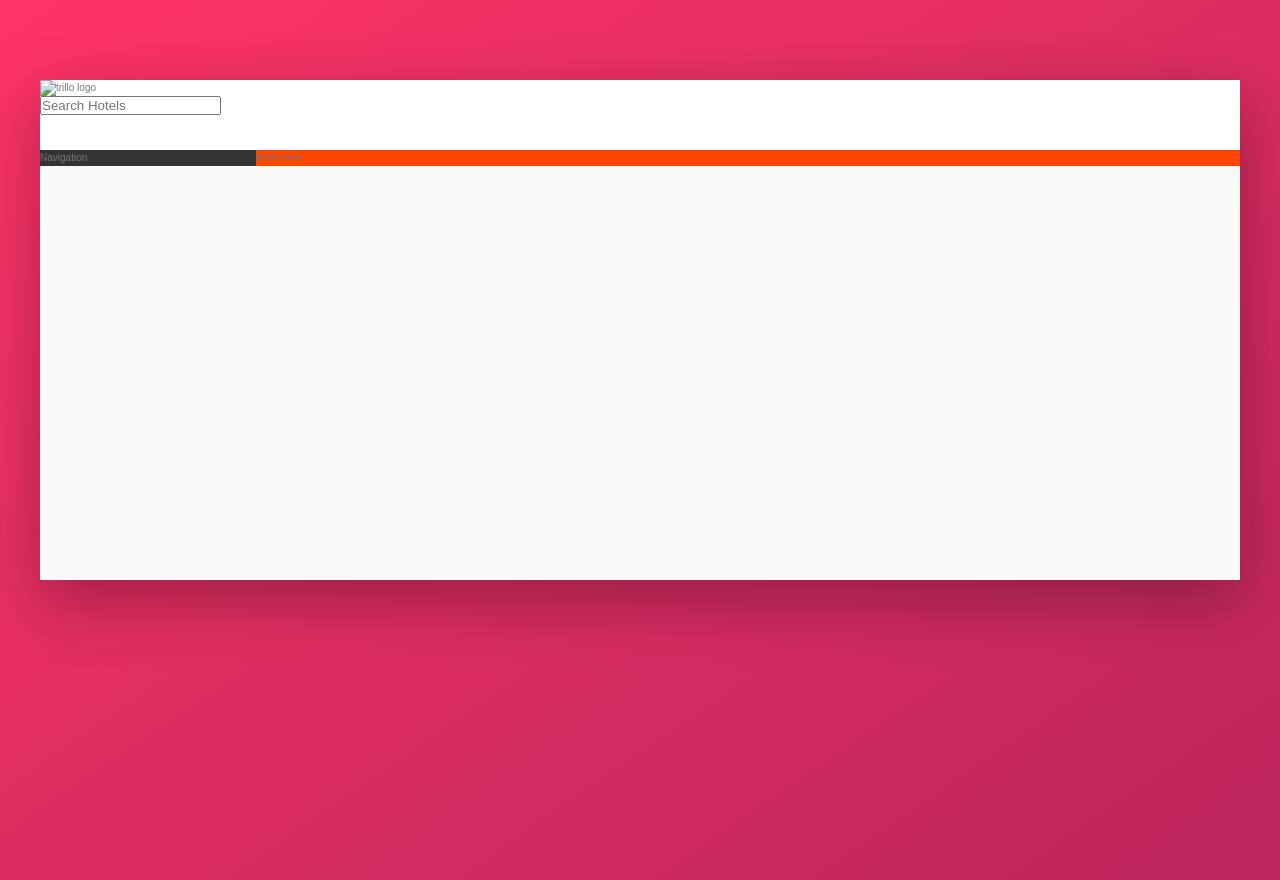
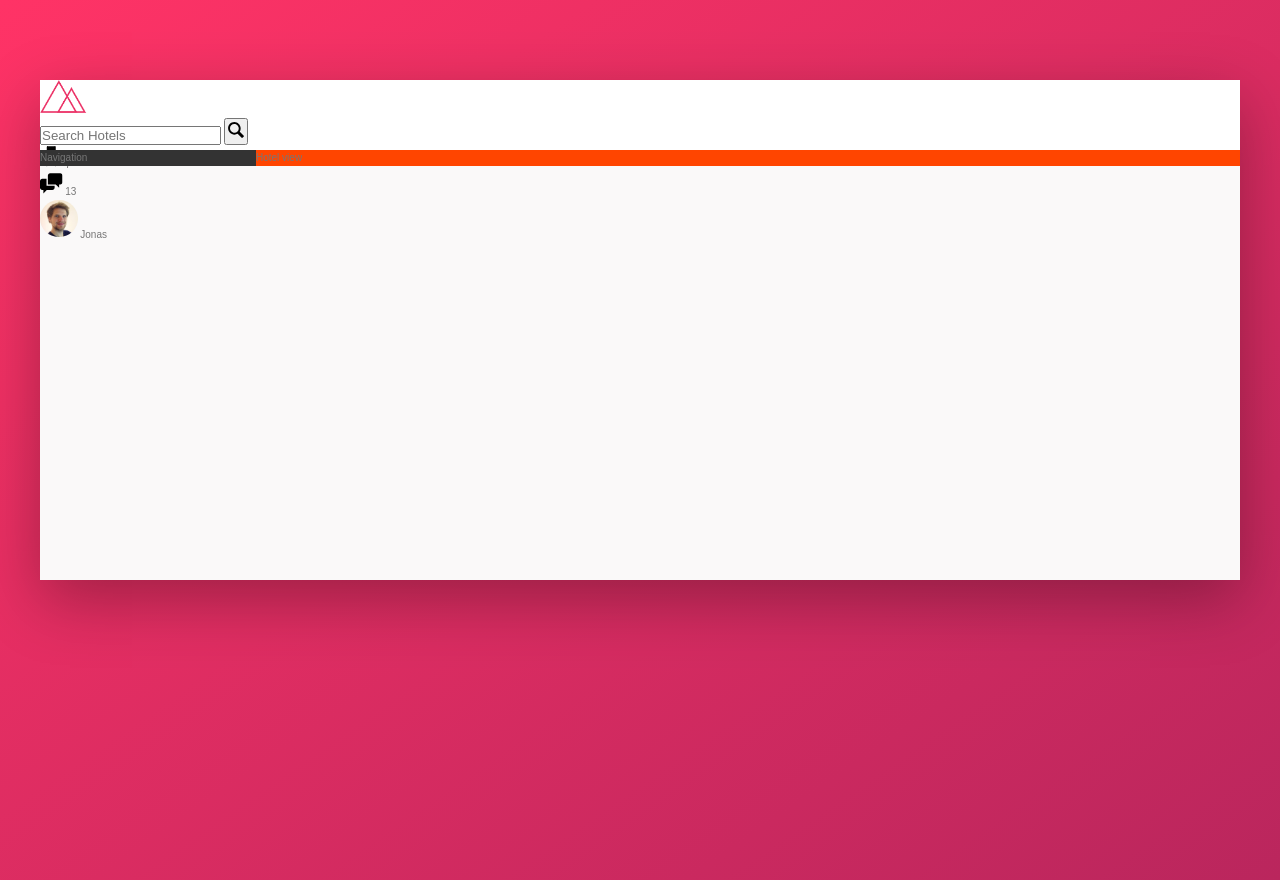
Before and after one commit to mattyImry/UdemyCssSass_Project2, a website: page index.html in a window 1280 px wide. Drawn offline with Linux system fonts and the light colour scheme.

Commit message:
Started Header

```diff
--- a/index.html
+++ b/index.html
@@ -13,12 +13,39 @@
     <body>
         <div class="container">
             <header class="header">
-                <img src="img/logo" alt="trillo logo" class="logo">
+                <img src="img/logo.png" alt="trillo logo" class="logo">
 
                 <form class="search" action="#">
                     <input type="text" class="search__input" placeholder="Search Hotels">
+                    <button class="search__button">
+
+                        <!--SVG ADDED FOR SEARCH BUTTON-->
+                        <svg class="search__icon">
+                            <use xlink:href="img/sprite.svg#icon-magnifying-glass"></use>
+                        </svg>
+                    </button>
                 </form>
+
+                <nav class="user-nav">
+                    <div class="user-nav__icon-box">
+                        <svg class="user-nav__icon">
+                            <use xlink:href="img/sprite.svg#icon-bookmark"></use>
+                        </svg>
+                        <span class="user-nav__notification">7</span>
+                    </div>
+                    <div class="user-nav__icon-box">
+                        <svg class="user-nav__icon">
+                            <use xlink:href="img/sprite.svg#icon-chat"></use>
+                        </svg>
+                        <span class="user-nav__notification">13</span>
+                    </div>
+                    <div class="user-nav__user">
+                        <img src="img/user.jpg" alt="User photo" class="user-nav__user-photo">
+                        <span class="user-nav__user-name">Jonas</span>
+                    </div>
+                </nav>
             </header>
+
             <div class="content">
                 <nav class="sidebar">
                     Navigation
--- a/sass/_components.scss
+++ b/sass/_components.scss
@@ -0,0 +1,54 @@
+//LOGO///
+
+.logo {
+    height: 3.25rem;
+}
+
+
+// SEARCH ///
+
+.search {
+    &__input {
+
+    }
+
+    &__button {
+
+    }
+
+    &__icon {   //SETTING HEGHT AND WIDTH OF SVG.//
+        height: 2rem;
+        width: 2rem;
+    }
+}
+
+
+// USER NAVIGATION ///
+
+.user-nav {
+    &__icon-box {
+
+    }
+
+    &__icon {
+        height: 2.25rem;
+        width: 2.25rem;
+    }
+
+    &__notification {
+
+    }
+
+    &__user {
+
+    }
+
+    &__user-photo {
+        height: 3.75rem;
+        border-radius: 50%;
+    }
+
+    &__user-name {
+
+    }
+}
```
Also changed, not shown: css/style.css, img/sprite.svg (renamed from img/symbol-defs.svg).
